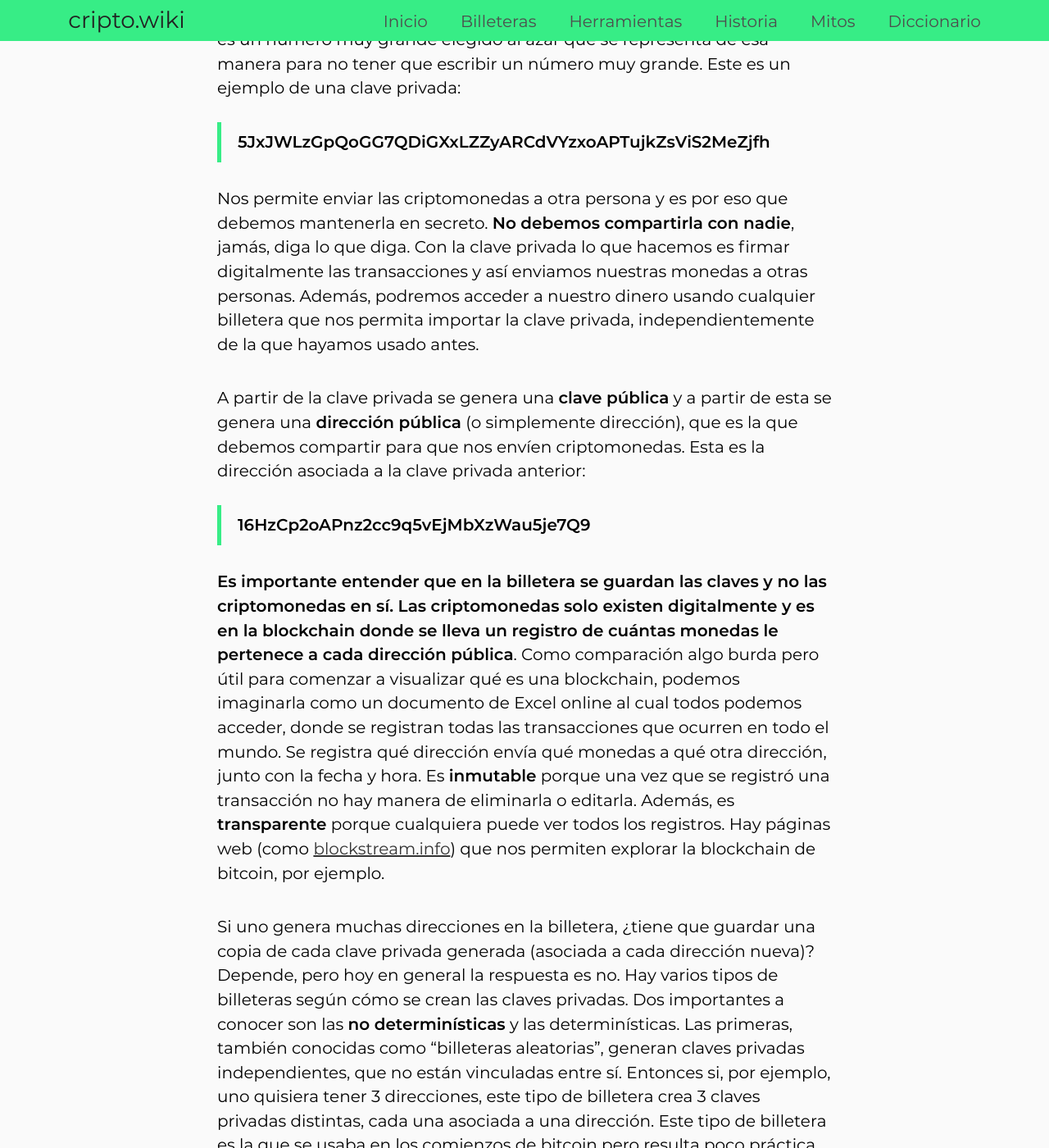
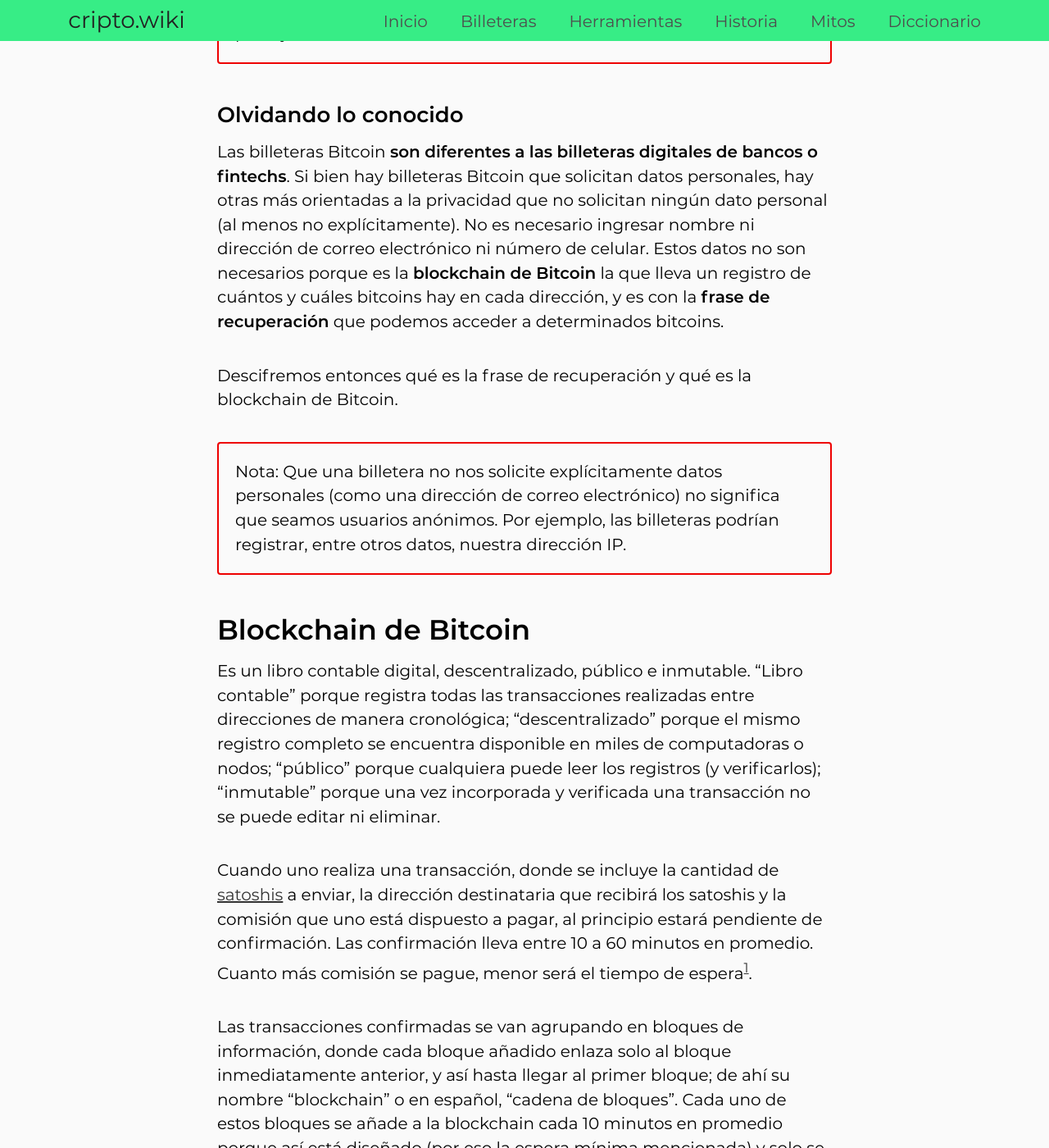
Before and after one commit to criptowiki/criptowiki, a Jekyll site: the page built from collections/_articles/where-are-cryptocurrencies-kept.md, in a window 1280 px wide and 1400 px high, scrolled down 912 px. Shown: the whole window at 82% size. Built offline with Jekyll 4.4.1, drawn with Linux system fonts in a browser that asks for light colours; some web fonts are replaced; some of the changed text lies outside the part shown.

Commit message:
Major update _articles/where-are-cryptocurrencies-kept.md * Focus on 'Bitcoin' (#2) * Focus on deterministic wallets and recovery phrase * Define 'Bitcoin blockchain', add Saylor Academy as source * Increase accuracy when describing a wallet * Distinguish between traditional fintech wallets and Bitcoin wallets * Warn about anonymity on Bitcoin * Warn about derivation path * Link to walletsrecovery.org * Replace examples (like 'Google Chrome') with less invasive ones * Add the coloquial meaning of 'creating a wallet' * Link to BRD * Improve grammar

```diff
--- a/collections/_articles/where-are-cryptocurrencies-kept.md
+++ b/collections/_articles/where-are-cryptocurrencies-kept.md
@@ -1,59 +1,119 @@
 ---
-title: ¿Dónde se guardan las criptomonedas?
+title: ¿Dónde se guardan los bitcoins?
 permalink: donde-se-guardan-las-criptomonedas
 position: 2
-updated: 21/05/2020
+updated: 09/11/2021
 ---
 
-Así como para navegar por internet utilizamos navegadores web como Google Chrome o Safari, para enviar, recibir y “guardar” criptomonedas usamos billeteras (también conocidas como **monederos** o **wallets**). Decimos "guardar" porque en realidad las criptomonedas se guardan en una **blockchain**; la billetera funciona como una pantalla que nos permite interactuar con ellas.
+Así como para navegar por internet utilizamos navegadores web como Firefox o Safari, para enviar, recibir y “guardar” bitcoins usamos billeteras (también conocidas como **monederos** o en inglés, **wallets**). Decimos "guardar" porque en realidad los bitcoins existen como registros en la blockchain de Bitcoin; la billetera funciona como una pantalla que nos permite interactuar con ellos.
 
 ## ¿Qué es una billetera?
 
-Una billetera se encarga de generar y guardar las claves que nos permiten usar nuestras criptomonedas. Pero, ¿qué son estas claves? En su forma más básica, cuando uno crea una billetera, lo que hace es crear un espacio (puede ser virtual o físico) donde se guardan uno o más **pares de claves públicas y privadas**. Son pares porque se generan de a dos y están vinculadas entre sí, solo que no es posible conocer la clave privada a partir de la pública pero sí viceversa. Estas claves no las elige uno sino que **se generan al azar y no es necesario memorizarlas**.
+Una billetera se encarga de generar y administrar las claves que nos permiten usar nuestros bitcoins. Pero, ¿qué son estas **claves**? Para entender, veamos lo que sucede cuando uno prepara una billetera, que es lo que uno debe hacer si quiere recibir bitcoins.
 
-La **clave privada** se ve como una serie de números y letras pero en realidad es un número muy grande elegido al azar que se representa de esa manera para no tener que escribir un número muy grande. Este es un ejemplo de una clave privada:
+<p class="important">Nota: Para una explicación concisa y práctica que nos permita comenzar a utilizar Bitcoin, en este artículo nos concentraremos en las billeteras Bitcoin determinísticas, que son las que permiten generar e importar una frase de recuperación. Hoy en día son las más utilizadas, por lejos.</p>
 
-> **5JxJWLzGpQoGG7QDiGXxLZZyARCdVYzxoAPTujkZsViS2MeZjfh**
 
-Nos permite enviar las criptomonedas a otra persona y es por eso que debemos mantenerla en secreto. **No debemos compartirla con nadie**, jamás, diga lo que diga. Con la clave privada lo que hacemos es firmar digitalmente las transacciones y así enviamos nuestras monedas a otras personas. Además, podremos acceder a nuestro dinero usando cualquier billetera que nos permita importar la clave privada, independientemente de la que hayamos usado antes.
+#### Olvidando lo conocido
 
-A partir de la clave privada se genera una **clave pública** y a partir de esta se genera una **dirección pública** (o simplemente dirección), que es la que debemos compartir para que nos envíen criptomonedas. Esta es la dirección asociada a la clave privada anterior:
+Las billeteras Bitcoin **son diferentes a las billeteras digitales de bancos o fintechs**. Si bien hay billeteras Bitcoin que solicitan datos personales, hay otras más orientadas a la privacidad que no solicitan ningún dato personal (al menos no explícitamente). No es necesario ingresar nombre ni dirección de correo electrónico ni número de celular. Estos datos no son necesarios porque es la **blockchain de Bitcoin** la que lleva un registro de cuántos y cuáles bitcoins hay en cada dirección, y es con la **frase de recuperación** que podemos acceder a determinados bitcoins.
 
-> **16HzCp2oAPnz2cc9q5vEjMbXzWau5je7Q9**
+Descifremos entonces qué es la frase de recuperación y qué es la blockchain de Bitcoin.
 
-**Es importante entender que en la billetera se guardan las claves y no las criptomonedas en sí. Las criptomonedas solo existen digitalmente y es en la blockchain donde se lleva un registro de cuántas monedas le pertenece a cada dirección pública**. Como comparación algo burda pero útil para comenzar a visualizar qué es una blockchain, podemos imaginarla como un documento de Excel online al cual todos podemos acceder, donde se registran todas las transacciones que ocurren en todo el mundo. Se registra qué dirección envía qué monedas a qué otra dirección, junto con la fecha y hora. Es **inmutable** porque una vez que se registró una transacción no hay manera de eliminarla o editarla. Además, es **transparente** porque cualquiera puede ver todos los registros. Hay páginas web (como [blockstream.info](https://blockstream.info/tx/recent)) que nos permiten explorar la blockchain de bitcoin, por ejemplo.
+<p class="important">Nota: Que una billetera no nos solicite explícitamente datos personales (como una dirección de correo electrónico) no significa que seamos usuarios anónimos. Por ejemplo, las billeteras podrían registrar, entre otros datos, nuestra dirección IP.</p>
 
-Si uno genera muchas direcciones en la billetera, ¿tiene que guardar una copia de cada clave privada generada (asociada a cada dirección nueva)? Depende, pero hoy en general la respuesta es no. Hay varios tipos de billeteras según cómo se crean las claves privadas. Dos importantes a conocer son las **no determinísticas** y las determinísticas. Las primeras, también conocidas como "billeteras aleatorias", generan claves privadas independientes, que no están vinculadas entre sí. Entonces si, por ejemplo, uno quisiera tener 3 direcciones, este tipo de billetera crea 3 claves privadas distintas, cada una asociada a una dirección. Este tipo de billetera es la que se usaba en los comienzos de bitcoin pero resulta poco práctica ya que uno tiene que hacer una copia de seguridad de la billetera cada vez que genera una dirección nueva.
 
-Hoy la mayoría de las billeteras son **determinísticas**, donde primero se genera una **semilla (también conocida como frase de recuperación)** y a partir de esta se generan todas las claves privadas y direcciones. Esta semilla es un número grande que se lo suele representar por medio de 12 o 24 palabras, donde el orden de las mismas importa. ¿Cuántas direcciones se pueden generar? Infinitas. Este un ejemplo de una semilla: **obtain sheriff early develop thing increase horror safe arrive honey hedgehog arm**
+## Blockchain de Bitcoin
 
-Solo tenemos que guardar una copia de la frase de recuperación en un lugar seguro al crear la billetera. Luego, si perdemos la billetera, solo debemos importar las palabras a una billetera nueva. La billetera automáticamente generará todas las claves privadas y direcciones correspondientes a partir de la semilla, y tendremos acceso a nuestro dinero nuevamente. **Como usuarios nunca nos cruzamos con las claves privadas y claves públicas.** Cuando le queremos enviar criptomonedas a alguien necesitamos saber su direccion, pero generalmente no la ingresamos a mano, sino que escaneamos un [código QR]({{ site.baseurl }}/diccionario/codigo-qr), o en todo caso, copiamos y pegamos la dirección. Nunca las copiamos a mano ya que es un método lento y podemos equivocarnos.
+Es un libro contable digital, descentralizado, público e inmutable. "Libro contable" porque registra todas las transacciones realizadas entre direcciones de manera cronológica; "descentralizado" porque el mismo registro completo se encuentra disponible en miles de computadoras o nodos; "público" porque cualquiera puede leer los registros (y verificarlos); "inmutable" porque una vez incorporada y verificada una transacción no se puede editar ni eliminar.
+
+Cuando uno realiza una transacción, donde se incluye la cantidad de [satoshis]({{ site.baseurl }}/diccionario/satoshi) a enviar, la dirección destinataria que recibirá los satoshis y la comisión que uno está dispuesto a pagar, al principio estará pendiente de confirmación. Las confirmación lleva entre 10 a 60 minutos en promedio. Cuanto más comisión se pague, menor será el tiempo de espera[^1].
+
+Las transacciones confirmadas se van agrupando en bloques de información, donde cada bloque añadido enlaza solo al bloque inmediatamente anterior, y así hasta llegar al primer bloque; de ahí su nombre "blockchain" o en español, "cadena de bloques". Cada uno de estos bloques se añade a la blockchain cada 10 minutos en promedio porque así está diseñado (por eso la espera mínima mencionada) y solo se añade una vez que una de las tantas computadoras que se encuentran realizando cálculos, conocidas como "mineros", efectivamente encuentra la solución. En realidad, como a una sola computadora le llevaría mucho tiempo, trabajan juntas en "piletas de minería" ("mining pools").
+
+Hay exploradores de la blockchain de Bitcoin, como **[Blockstream Explorer](https://blockstream.info/)**, que nos permiten ver en detalle los últimos bloques añadidos y las últimas transacciones realizadas.
+
+<p class="important">¿Qué se calcula exactamente? ¿Por qué 10 minutos? Seguramente tendrás muchas preguntas. Blockchain es solo una de las tantas tecnologías que utiliza Bitcoin. En próximos artículos veremos en mayor detalle cómo la genial combinación de ellas da forma a Bitcoin.</p>
+
+#### Frase de recuperación
+
+Las billeteras muestran por lo menos 2 opciones en su inicio:
+> 1) Generar (o crear) una frase de recuperación
+
+> 2) Importar una frase de recuperación
+
+Como es posible observar, las billeteras Bitcoin de hoy en día se centran en la frase de recuperación, y es por eso que es tan importante entender qué implica.
+
+Cuando coloquialmente se habla de "crear una billetera Bitcoin" en realidad significa, en la práctica, generar una frase de recuperación. Para eso elegimos dicha opción y el programa generará y nos mostrará la frase de recuperación, que debemos guardar en absoluto secreto.
+
+Dependiendo de la billetera, la frase de recuperación está formada por 12 a 27 palabras. Uno no elige las palabras ni el orden. No debemos compartir mediante mensaje de texto ni correo electrónico ni mensajería, ni siquiera en un mensaje a nosotros mismos. Tampoco debemos imprimir ni tomar una fotografía ni realizar captura de pantalla. No debemos compartirla con nadie, jamás, diga lo que diga.
+
+{% include image.html url="articles/ejemplo-frase-de-recuperacion.png" description="Ejemplo de una frase de recuperación." width="500" %}
+
+#### ¿Por qué es tan importante la frase de recuperación?
+
+La frase de recuperación, también conocida como "frase semilla" (en inglés, "*seed phrase*"), es una manera práctica de representar un número aleatorio muy grande (que como usuarios nunca vemos). Detrás de escena lo que sucede cuando seleccionamos "Crear billetera" es que el programa genera un número aleatorio enorme. Para poder copiarlo fácilmente se representa mediante palabras en un determinado orden. Es a partir del número que se representa mediante la frase que se pueden generar ilimitada cantidad de direcciones (para recibir bitcoins) y de cada una se deriva su correspondiente clave privada (para poder enviarlos)[^2][^3].
+
+En pocas palabras, quien tenga acceso a la frase de recuperación puede acceder a los bitcoins. Por eso la importancia de mantenerla en secreto. Como usuarios solo vemos la frase de recuperación al crear la billetera (o al importarla). Veremos direcciones a medida que las generemos cada vez que queremos recibir un pago. Salvo excepciones, no nos cruzaremos con claves privadas ni públicas.
+
+## Direcciones y claves
+
+Cuando uno ingresa una frase de recuperación en una billetera, la billetera deriva (utilizando matemática) las claves y las direcciones.
+
+Siguiendo el ejemplo previo, si uno ingresa dicha frase de recuperación en la billetera [BRD]({{ site.baseurl }}/billeteras/brd), selecciona Bitcoin y selecciona "recibir", la billetera generará y mostrará la siguiente dirección:
+
+> 1MCmRGGmgUqURMy3LiVJb38Q323FBvKThS
+
+La dirección que nos muestre la compartimos a quien nos quiera enviar bitcoins, ya sea así textual o mediante un [código QR]({{ site.baseurl }}/diccionario/codigo-qr) (es lo mismo pero con otra forma).
+
+<p class="important">Nota: La frase de recuperación y la dirección presentadas son solo ejemplos. No utilizar ni enviar satoshis allí.</p>
+
+
+##### Ejemplo
+
+Si perdemos nuestro dispositivo, por ejemplo un celular donde teníamos 0.01 BTC, solo basta con conseguir otro dispositivo donde descargaremos una billetera (que puede ser de otra empresa) y esta vez elegiremos la otra opción (es decir "importar una frase de recuperación") e ingresamos las palabras de manera ordenada. En realidad, dicho 0.01 BTC **nunca estuvo en el celular; solo existe como un registro en la blockchain de Bitcoin**. Por eso al ingresar la frase de recuperación en otra billetera en otro celular estaremos importando parte de la información necesaria para poder acceder a esos 0.01 BTC.
+
+Nótese que en ningún momento estamos ingresando una dirección de correo electrónico o número de teléfono.
+
+<p class="important">Nota: Decimos que la frase de recuperación es "parte de la información necesaria" para tener acceso a los bitcoins porque además de ingresar la frase de recuperación, a veces hay que ingresar la "ruta de derivación". (Ver abajo).</p>
+
+
 
 ## Información muy importante
 
-- **Podemos tener tantas billeteras y direcciones como queramos sin tener que aportar datos personales** (aunque hay billeteras que sí piden datos, pero uno siempre puede elegir alternativas si quisiera).
-- **Debemos guardar una copia (o varias) de la semilla o clave privada**. En caso de perder la billetera, siempre podremos acceder a nuestras criptomonedas con esa información.
-- **Si perdemos la semilla o clave privada, perdemos todas las criptomonedas guardadas allí**. Es imposible recuperarlas y no hay a quien reclamarle.
-- **Cada criptomoneda tiene asociado un tipo de dirección determinado y no es posible tener en una única dirección todas las criptomonedas que queramos**. Entonces si enviamos, por ejemplo, bitcoins (BTC) a una dirección de otra criptomoneda, por ejemplo, ether (ETH), las perderemos.
-- **No es necesario tener conexión a internet para crear una billetera**. Por increíble que suene, las claves se generan mediante algoritmos que generan números muy grandes. La blockchain no se tiene que actualizar para incorporar nuestras direcciones. Es extremadamente poco probable (sino es que imposible) que otra persona genere las mismas claves.
+1. **Podemos generar tantas frases de recuperación como queramos, gratuitamente y sin tener que ingresar datos personales**. Si bien existen billeteras que sí piden datos, uno siempre puede elegir alternativas más privadas.
+
+2. **Cada frase de recuperación nos permite generar ilimitada cantidad de direcciones. Distintas frases de recuperación nos dan acceso a diferentes direcciones**.
+
+3. **Debemos guardar varias copias de la frase de recuperación en diferentes lugares**. En caso de perder el dispositivo (sea celular o billetera hardware, por ejemplo), siempre podremos acceder a los satoshis con esa información.
+
+4. **Si perdemos toda copia de la frase de recuperación, perdemos acceso a todos los satoshis "guardados" en las direcciones asociadas**. Es imposible recuperar el acceso y no hay a quién o qué reclamarle.
+
+5. **No es necesario tener conexión a internet para crear una frase de recuperación**. La blockchain de Bitcoin no tiene que incorporar las direcciones a medida que las generamos y tampoco tenemos que conectarnos a internet para recibir bitcoins. Solo es necesario que la persona que realiza un pago en Bitcoin se conecte para poder "mover" sus bitcoins a nuestra dirección. Es extremadamente poco probable (sino es que imposible) que otra persona genere las mismas claves y direcciones.
+
+
+## Ruta de derivación
+
+Usualmente como usuarios no vemos la "ruta de derivación" porque muchas billeteras no la muestran con la intención de mejorar la experiencia de usuario. Sin embargo, dado que la ruta de derivación varía entre billeteras, si eventualmente la organización que desarrollaba la billetera que uno utiliza deja de operar, cuando queramos acceder utilizando otra billetera, necesitaremos la ruta derivación para poder importarla correctamente.
+
+Como hemos visto, utilizando diferentes frases de recuperación es posible generar diferentes direcciones. Ahora expandimos: con una misma frase de recuperación, si se modifica la ruta de derivación, se tendrá acceso a **otro** conjunto ilimitado de direcciones.
+
+No es necesario entrar en pánico si uno no tiene a mano la ruta de derivación dado que hay sitios web como **[walletsrecovery.org](https://walletsrecovery.org/)** que llevan un registro de las rutas de derivación que utilizan distintas billeteras.
+
 
 ## Tipos de billeteras
 
-Hay distintas maneras de clasificar a los distintos tipos de billeteras. Una es **según la plataforma sobre la que funciona**:
-- Escritorio
-- Web
-- Móvil
-- Hardware
-- Papel
+Hay distintas maneras de clasificar a los distintos tipos de billeteras. Una es **según la plataforma sobre la que funciona**: escritorio, web, móvil, hardware.
 
-Otra manera de categorizarlas es según **si la clave privada es expuesta a internet en algún momento o no**:
-- Billetera caliente (o hot wallet)
-- Billetera fría (o cold wallet)
+Otra manera de categorizarlas es según **si la frase de recuperación entra en contacto con internet en algún momento o no**: billetera caliente (o *hot wallet*) y billetera fría (o *cold wallet*).
 
 > Conoce las [ventajas y desventajas de cada tipo de billetera]({{ site.baseurl }}/tipos-de-billeteras).
 
+
 ### Bibliografía
-<div id="bibliography">
-<div>Antonopoulos, A. M. (2018). Mastering bitcoin: programming the open blockchain. Retrieved from https://github.com/bitcoinbook/bitcoinbook/blob/develop/ch04.asciidoc</div>
-<div>Antonopoulos, A. M. (2018). Mastering bitcoin: programming the open blockchain. Retrieved from https://github.com/bitcoinbook/bitcoinbook/blob/develop/ch05.asciidoc</div>
-</div>
+
+[^1]: Saylor Academy. PRDV151: Bitcoin for Everybody. How Bitcoin Works Under the Hood. Retrieved from [https://learn.saylor.org/mod/page/view.php?id=30739](https://learn.saylor.org/mod/page/view.php?id=30739)
+
+[^2]: Antonopoulos, A. M. (2018). Mastering bitcoin: programming the open blockchain. Retrieved from [https://github.com/bitcoinbook/bitcoinbook/blob/develop/ch04.asciidoc](https://github.com/bitcoinbook/bitcoinbook/blob/develop/ch04.asciidoc)
+
+[^3]: Antonopoulos, A. M. (2018). Mastering bitcoin: programming the open blockchain. Retrieved from [https://github.com/bitcoinbook/bitcoinbook/blob/develop/ch05.asciidoc](https://github.com/bitcoinbook/bitcoinbook/blob/develop/ch05.asciidoc)
```
Also changed, not shown: assets/img/articles/ejemplo-frase-de-recuperacion.png (added).
